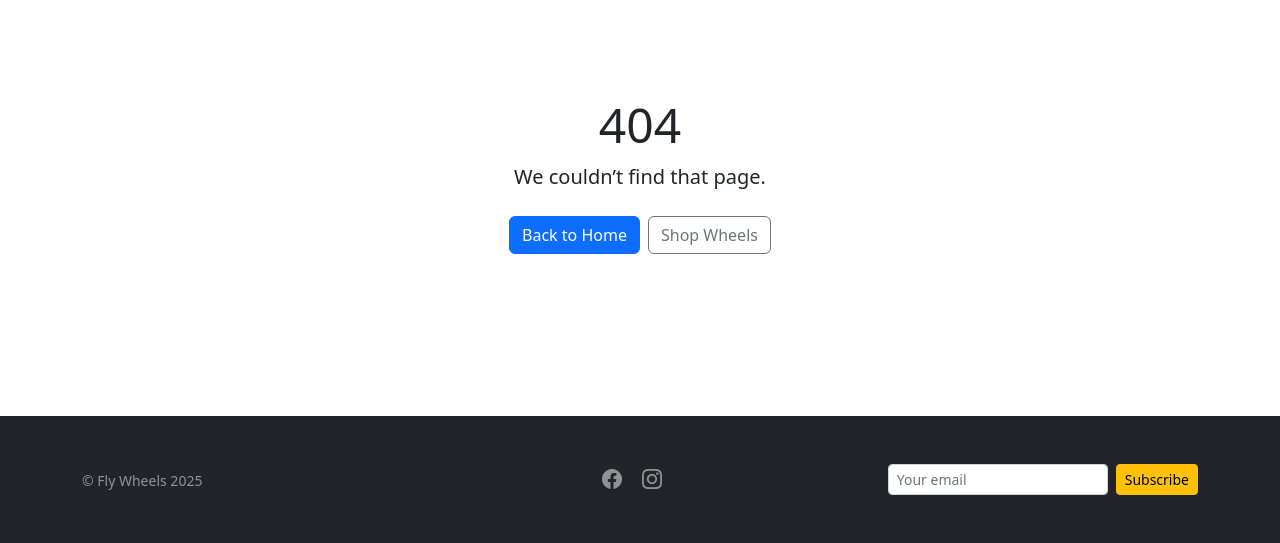
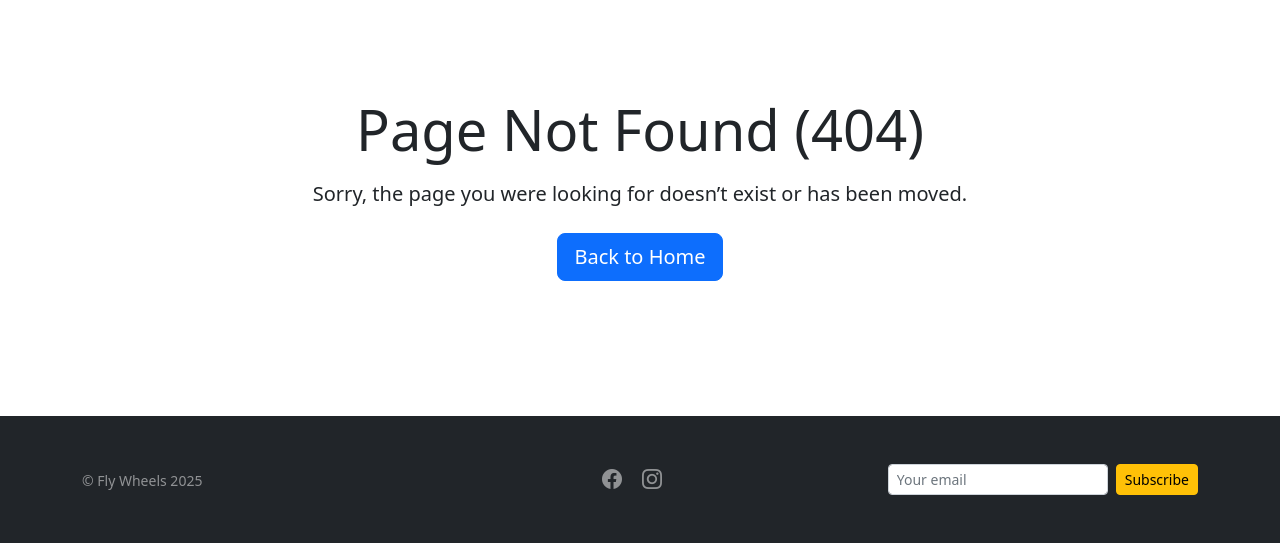
Before and after one commit to TinaGrigorova/fly_wheels, a Django app: template fly_wheels/store/templates/404.html in a window 1280 px wide. Shown: the part 257-800 px from the top of the page. Run offline with Django 5.2, Linux system fonts and the light colour scheme; the template is opened without the code that fills it, so the values that code supplies are empty.

Commit message:
add 404 error page

```diff
--- a/fly_wheels/store/templates/404.html
+++ b/fly_wheels/store/templates/404.html
@@ -1,14 +1,13 @@
 {% extends "base.html" %}
 
-{% block title %}Page not found · Fly Wheels{% endblock %}
-
 {% block content %}
-<div class="py-5 text-center">
-  <h1 class="display-5">404</h1>
-  <p class="lead mb-4">We couldn’t find that page.</p>
-  <div class="d-flex gap-2 justify-content-center">
-    <a href="{% url 'home' %}" class="btn btn-primary">Back to Home</a>
-    <a href="{% url 'shop' %}" class="btn btn-outline-secondary">Shop Wheels</a>
-  </div>
+<div class="container py-5 text-center">
+  <h1 class="display-4 mb-3">Page Not Found (404)</h1>
+  <p class="lead mb-4">
+    Sorry, the page you were looking for doesn’t exist or has been moved.
+  </p>
+  <a href="{% url 'home' %}" class="btn btn-primary btn-lg">
+    Back to Home
+  </a>
 </div>
 {% endblock %}
```
